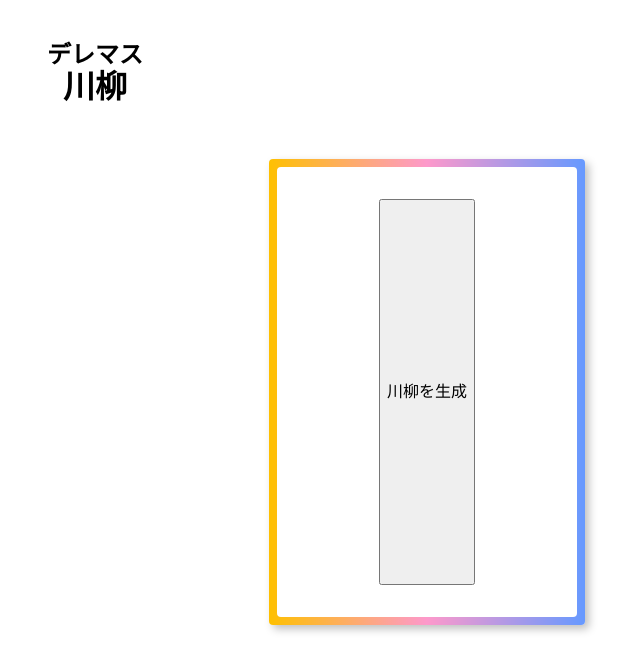
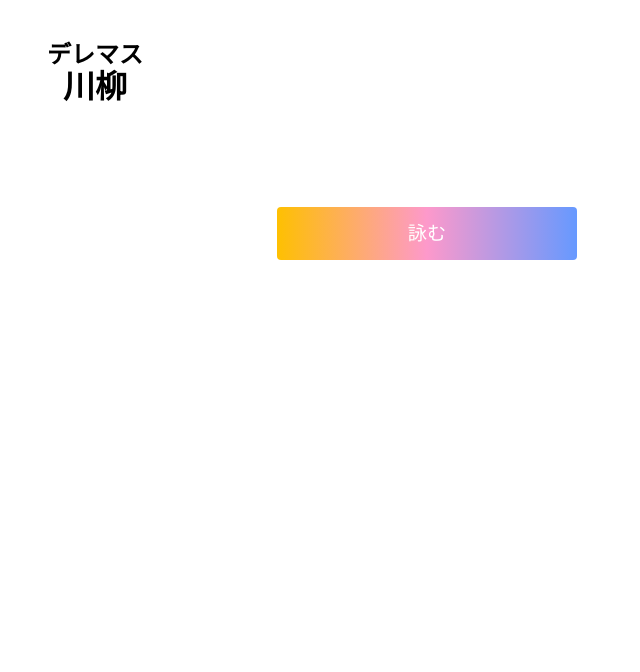
Before and after one commit to megane42/imcgss-senryu, a React (Vite) app: page / in a window 1280 px wide. Shown: the top 672 px of the page, without its empty margins (213-853 px from the left). Built offline with nearby package versions, Linux system fonts and the light colour scheme; a web font is replaced by a local one.

Commit message:
tweak styles

```diff
--- a/src/App.module.css
+++ b/src/App.module.css
@@ -27,6 +27,18 @@
     justify-content: center;
 }
 
+.generateButtonContainer {
+    margin-bottom: 8px;
+    display: flex;
+    justify-content: center;
+}
+
+.errorMessageContainer {
+    margin-bottom: 8px;
+    display: flex;
+    justify-content: center;
+}
+
 .tweetButtonContainer {
     margin-bottom: 40px;
     display: flex;
--- a/src/App.tsx
+++ b/src/App.tsx
@@ -3,6 +3,8 @@
 import { TweetButton } from '@/components/TweetButton'
 import { useSenryu } from '@/hooks/useSenryu'
 import styles from './App.module.css'
+import { ErrorMessage } from './components/ErrorMessage'
+import { GenerateButton } from './components/GenerateButton'
 
 function App() {
   const { senryu, error, handleGenerateSenryu } = useSenryu()
@@ -14,11 +16,13 @@
       </header>
       <main className={styles.main}>
         <div className={styles.senryuCardContainer}>
-          <SenryuCard
-            senryu={senryu}
-            error={error}
-            onPush={handleGenerateSenryu}
-          />
+          {senryu && <SenryuCard senryu={senryu} />}
+        </div>
+        <div className={styles.generateButtonContainer}>
+          {!senryu && <GenerateButton onClick={handleGenerateSenryu} />}
+        </div>
+        <div className={styles.errorMessageContainer}>
+          {error && <ErrorMessage error={error} />}
         </div>
         <div className={styles.tweetButtonContainer}>
           {senryu && <TweetButton senryu={senryu} />}
--- a/src/components/GenerateButton.module.css
+++ b/src/components/GenerateButton.module.css
@@ -1,3 +1,28 @@
 .button {
-  /* IMPLEMENTE ME */
+  width: 300px;
+  background: linear-gradient(90deg, #fec001 0%, #fd99cb 50%, #6699ff 100%);
+  border-style: none;
+  border-radius: 4px;
+  font-size: 1.2em;
+  color: #fff;
+  padding: 0.8em;
+  cursor: pointer;
+  transition: .2s;
 }
+
+.button:hover {
+  opacity: 0.8;
+}
+
+.fadeOut {
+  animation: fadeOut .25s ease-out forwards;
+}
+
+@keyframes fadeOut {
+  from {
+    opacity: 1;
+  }
+  to {
+    opacity: 0;
+  }
+}
--- a/src/components/GenerateButton.tsx
+++ b/src/components/GenerateButton.tsx
@@ -1,3 +1,4 @@
+import { useState } from 'react'
 import styles from './GenerateButton.module.css'
 
 interface GenerateButtonProps {
@@ -5,9 +6,22 @@
 }
 
 export const GenerateButton: React.FC<GenerateButtonProps> = ({ onClick }) => {
+  const [isFading, setIsFading] = useState(false)
+
+  const handleClick = () => {
+    setIsFading(true)
+    setTimeout(() => {
+      onClick()
+      setIsFading(false)
+    }, 500)
+  }
+
   return (
-    <button className={styles.button} onClick={onClick}>
-      川柳を生成
+    <button
+      className={`${styles.button} ${isFading && styles.fadeOut}`}
+      onClick={handleClick}
+    >
+      詠む
     </button>
   )
 }
--- a/src/components/SenryuCard.tsx
+++ b/src/components/SenryuCard.tsx
@@ -1,15 +1,11 @@
-import { ErrorMessage } from '@/components/ErrorMessage'
-import { GenerateButton } from '@/components/GenerateButton'
 import styles from './SenryuCard.module.css'
 import type { Chunk, Senryu } from '@/lib/types/senryu'
 
 interface SenryuCardProps {
-  senryu: Senryu | null
-  error: string | null
-  onPush: () => void
+  senryu: Senryu
 }
 
-export const SenryuCard: React.FC<SenryuCardProps> = ({ senryu, error, onPush }) => {
+export const SenryuCard: React.FC<SenryuCardProps> = ({ senryu }) => {
   const formatSenryuPart = (chunks: Chunk[]) => {
     return chunks.map((chunk: Chunk) => {
       if (chunk.mora === 0) {
@@ -21,22 +17,12 @@
   }
 
   return (
-    <>
     <div className={styles.card}>
-        {!senryu &&
-        <GenerateButton onClick={onPush} />
-        }
-        {error && <ErrorMessage error={error} />}
-        {senryu && (
-          <>
       <div className={styles.senryuText}>
         <p className={styles.line}>{formatSenryuPart(senryu.upperPart)}</p>
         <p className={styles.line}>{formatSenryuPart(senryu.middlePart)}</p>
         <p className={styles.line}>{formatSenryuPart(senryu.lowerPart)}</p>
       </div>
-          </>
-        )}
     </div>
-    </>
   )
 }
--- a/src/components/TweetButton.module.css
+++ b/src/components/TweetButton.module.css
@@ -1,3 +1,15 @@
 .button {
-  /* IMPLEMENTE ME */
+  width: 300px;
+  background: #000;
+  border-style: none;
+  border-radius: 4px;
+  font-size: 1.2em;
+  color: #fff;
+  padding: 0.8em;
+  cursor: pointer;
+  transition: .2s;
 }
+
+.button:hover {
+  opacity: 0.8;
+}
```
Lines whose indentation alone changed are shown as unchanged.
